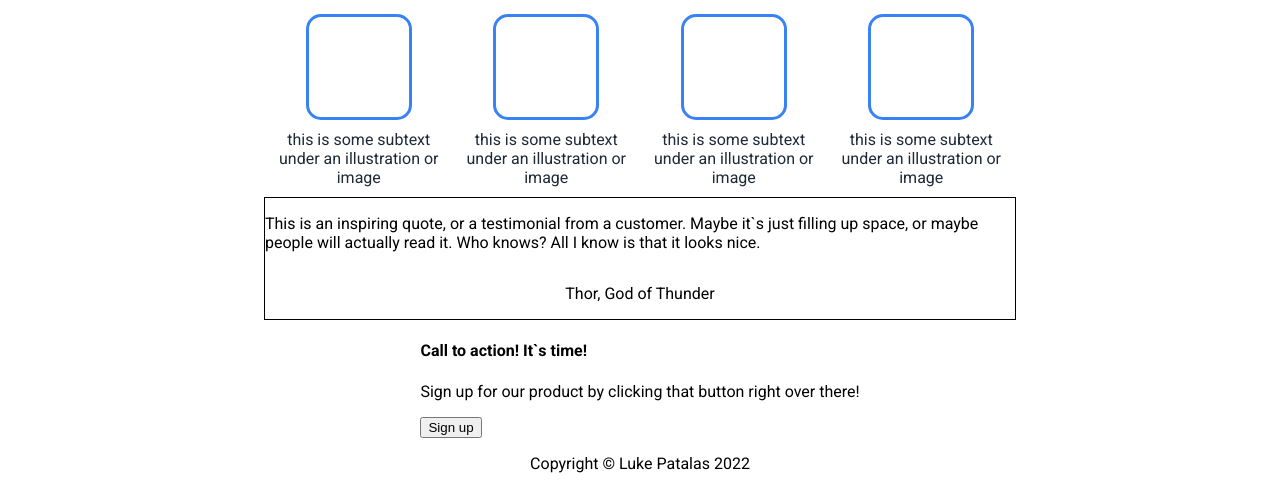
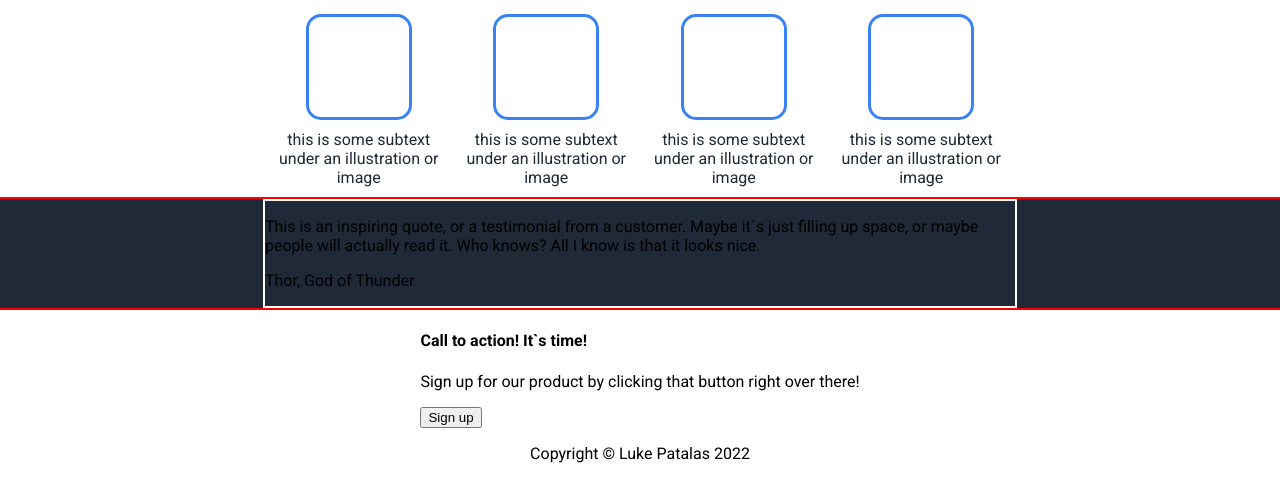
Before and after one commit to lukaszpatalas/potential-winner, a plain HTML site: page index.html in a window 1280 px wide. Shown: the part 380-869 px from the top of the page. Drawn offline with Linux system fonts and the light colour scheme.

Commit message:
Finish testing layout for section-two

```diff
--- a/index.html
+++ b/index.html
@@ -57,9 +57,11 @@
         </div>
     </section>
     <section class="section-two">
-        <p>This is an inspiring quote, or a testimonial from a customer. Maybe it`s just filling up space, or maybe
-            people will actually read it. Who knows? All I know is that it looks nice.</p>
-        <p>Thor, God of Thunder</p>
+        <div class="section-two-width">
+            <p>This is an inspiring quote, or a testimonial from a customer. Maybe it`s just filling up space, or maybe
+                people will actually read it. Who knows? All I know is that it looks nice.</p>
+            <p>Thor, God of Thunder</p>
+        </div>
     </section>
     <section class="section-three">
         <div class="section-left">
--- a/style.css
+++ b/style.css
@@ -143,8 +143,13 @@ h3 {
 .section-two {
     display: flex;
     flex-direction: column;
-    justify-content: center;
-    align-items: center;
+    background-color: #1F2937;
+    width: 100vw;
+    border: 2px solid red;
+}
+
+.section-two-width {
     width: 750px;
-    border: 1px solid black;
+    border: 2px solid white;
+    align-self: center;
 }
```
